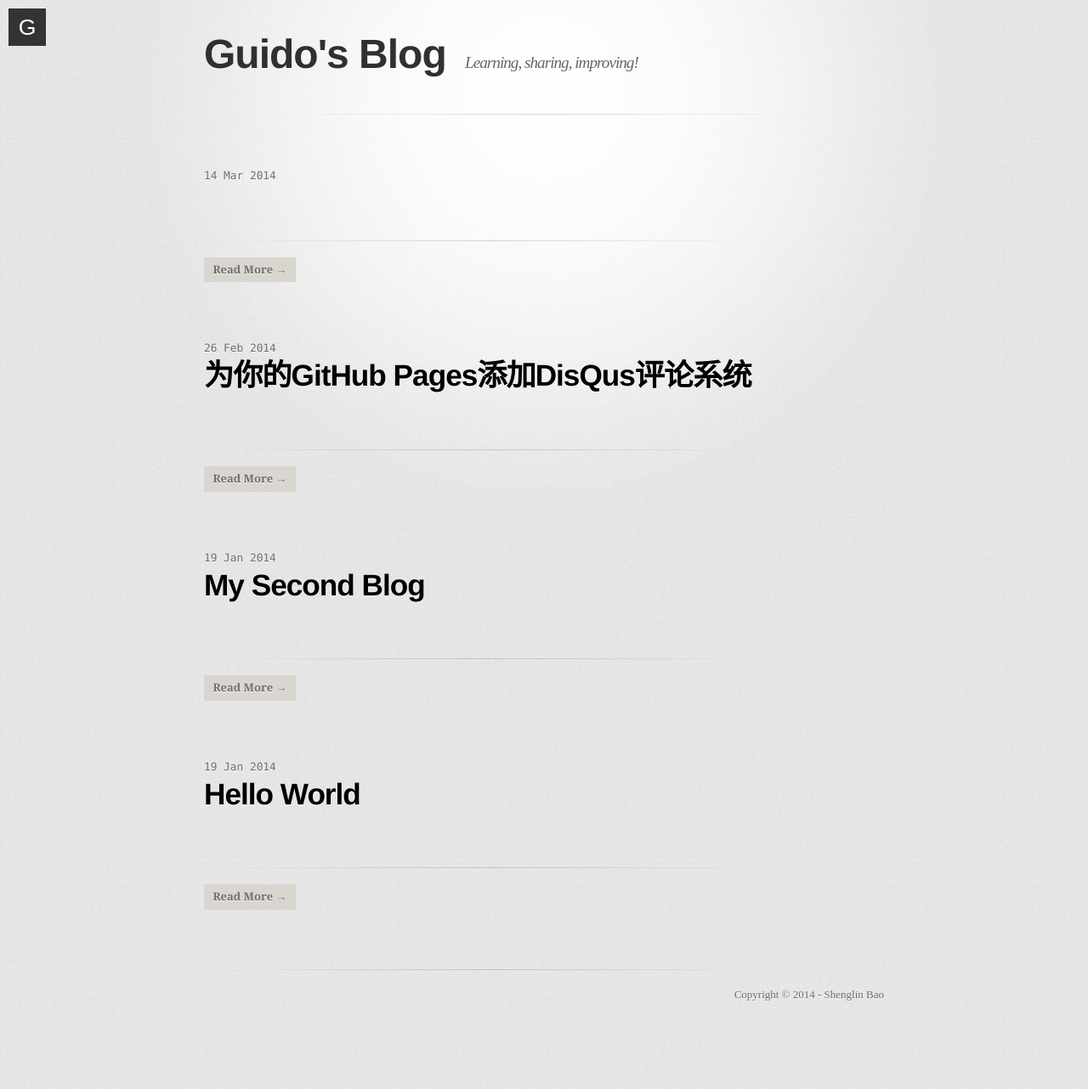
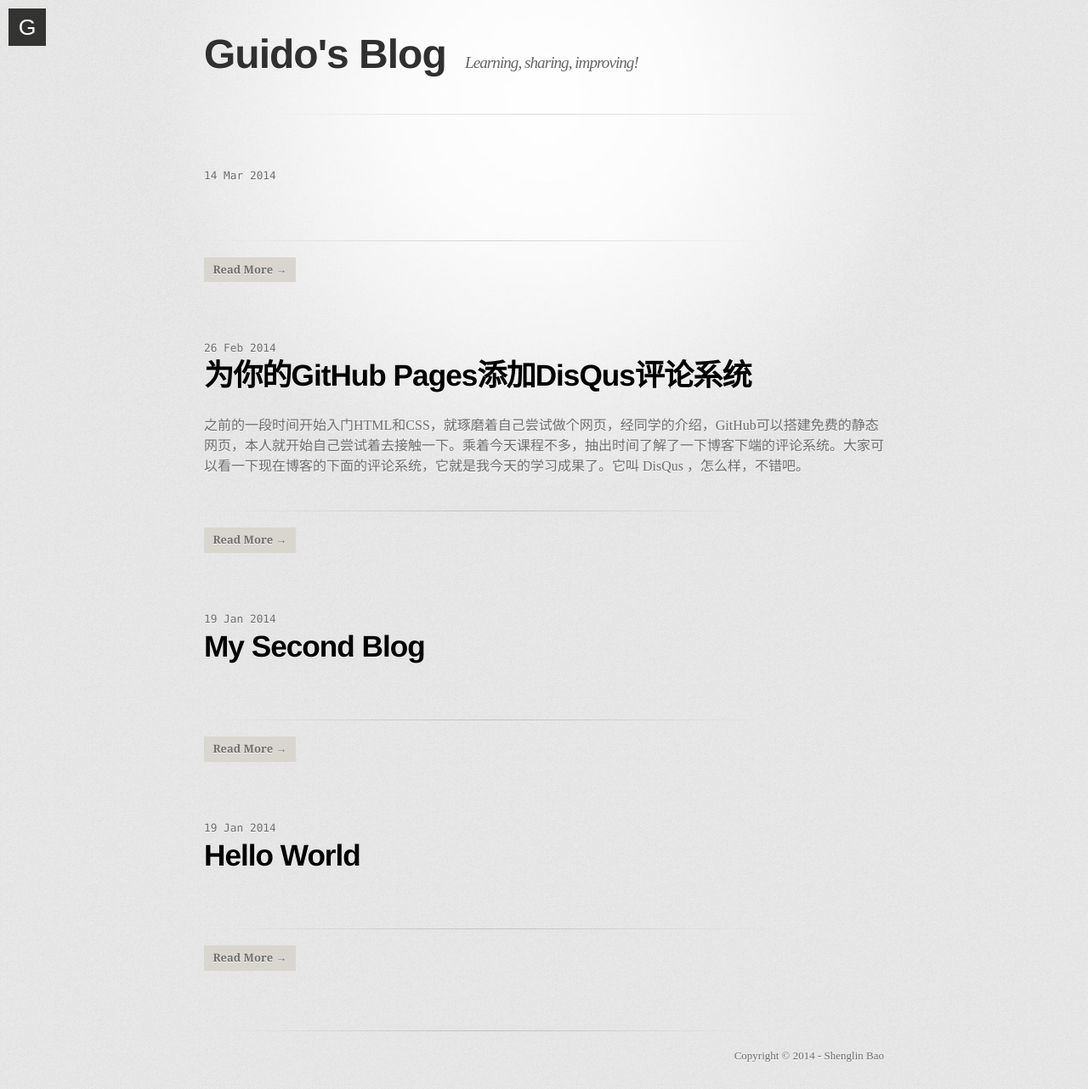
Before and after one commit to GuidoPaul/GuidoPaul.github.io, a Jekyll site: the page built from index.html, in a window 1280 px wide. Shown: the whole page at 85% size. Built offline with Jekyll 4.4.1, drawn with Linux system fonts in a browser that asks for light colours; some web fonts are replaced; Markdown is read by kramdown in place of the engine named in the settings.

Commit message:
Update 2014-02-26-DisQus-comment-system.md

```diff
--- a/_posts/2014-02-26-DisQus-comment-system.md
+++ b/_posts/2014-02-26-DisQus-comment-system.md
@@ -1,6 +1,7 @@
 ---
 layout: post
 title: 为你的GitHub Pages添加DisQus评论系统
+description: 之前的一段时间开始入门HTML和CSS，就琢磨着自己尝试做个网页，经同学的介绍，GitHub可以搭建免费的静态网页，本人就开始自己尝试着去接触一下。乘着今天课程不多，抽出时间了解了一下博客下端的评论系统。大家可以看一下现在博客的下面的评论系统，它就是我今天的学习成果了。它叫 DisQus ，怎么样，不错吧。
 ---
 
 之前的一段时间开始入门HTML和CSS，就琢磨着自己尝试做个网页，经同学的介绍，
```
